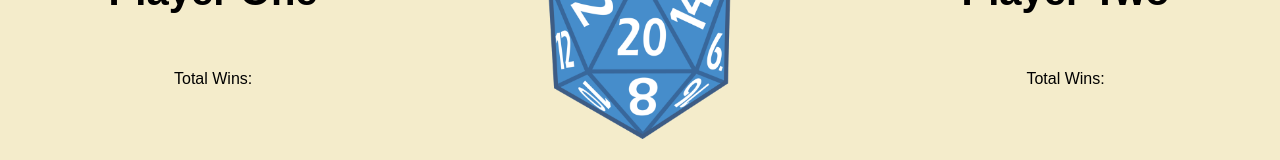
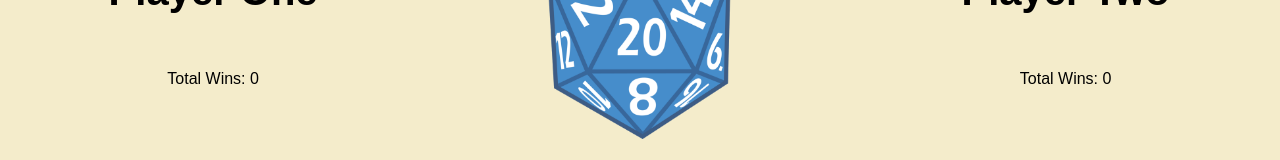
Before and after one commit to Jorgan612/Rollies, a React (Create React App) app: page / in a window 1280 px wide. Shown: the part 169-329 px from the top of the page. Built offline with nearby package versions, Linux system fonts and the light colour scheme.

Commit message:
Research objects in state using hooks.

```diff
--- a/src/Components/App.js
+++ b/src/Components/App.js
@@ -12,7 +12,7 @@ const App = () => {
 
   const getDiceRoll = () => {
     // can get a random 0 --- NEED TO FIX THIS.
-    let newRoll = Math.floor(Math.random() * 20);
+    let newRoll = Math.floor(Math.random() * 20 + 1);
     if (isPlayerOneTurn) {
       setPlayerOneRoll(newRoll);
       setIsPlayerOneTurn(false);
@@ -47,12 +47,16 @@ const App = () => {
   }
 
   const addPlayerWin = () => {
-    //not working yet
+    //function is invoked, but conditions are not met.
+    // object in state might be tricky using hooks per google (investigate further)
+    console.log('add player win function')
     if (winningPlayer === 'Roller One Wins!') {
-      playerWins.playerOneWins++;
+      // playerWins.playerOneWins++;
+      setPlayerWins(playerWins.playerOneWins + 1);
+      console.log('addPlayerWin condition work?')
     }
     if (winningPlayer === 'Roller Two Wins!') {
-      playerWins.playerTwoWins++;
+      setPlayerWins(playerWins.playerTwoWins + 1);
     }
     if (winningPlayer !== 'Roller One Wins!' || winningPlayer !== 'Roller Two Wins!') {
       return;
@@ -65,10 +69,10 @@ return (
     <div className='all-sections-div'>
       <section className='player-one-section'>
         <h1 className='player-one-title title'>Player One</h1>
-        {!playerWins.playerOneWins && <p>Total Wins: {}</p>}
+        {!playerWins.playerOneWins && <p>Total Wins: {playerWins.playerOneWins}</p>}
       </section>
       <section className='center-section'>
-        <img className='blue-dice-png-button' src={dice} alt='red 20 sided polyhedral dice' onClick={getDiceRoll}/>
+        <img className='blue-dice-png-button' src={dice} alt='Blue 20 sided polyhedral dice' onClick={getDiceRoll}/>
         {isPlayerOneTurn ? <h2 className='title'>Roll The Dice Player One!!</h2> : <h2 className='title'>Roll The Dice Player Two!!</h2>}
         {playerOneRoll && <p className='current-roll'>Player One: {playerOneRoll}</p>}
         {playerTwoRoll && <p className='current-roll'>Player Two: {playerTwoRoll}</p>}
@@ -76,7 +80,7 @@ return (
       </section>
       <section className='player-two-section'>
         <h1 className='player-two-title title'>Player Two</h1>
-        {!playerWins.playerTwoWins && <p>Total Wins: {}</p>}
+        {!playerWins.playerTwoWins && <p>Total Wins: {playerWins.playerTwoWins}</p>}
       </section>
     </div>
   </section>
```
